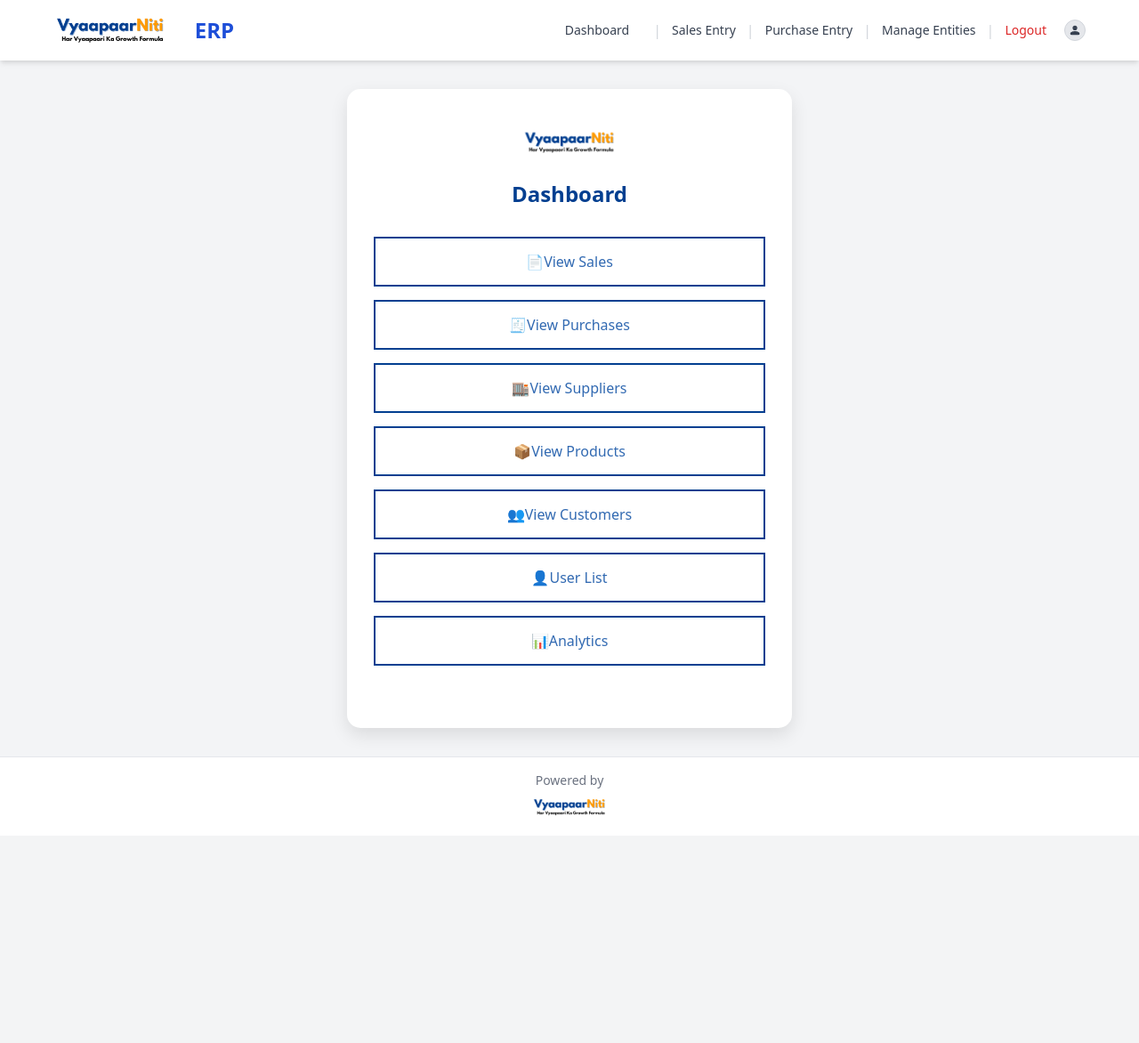
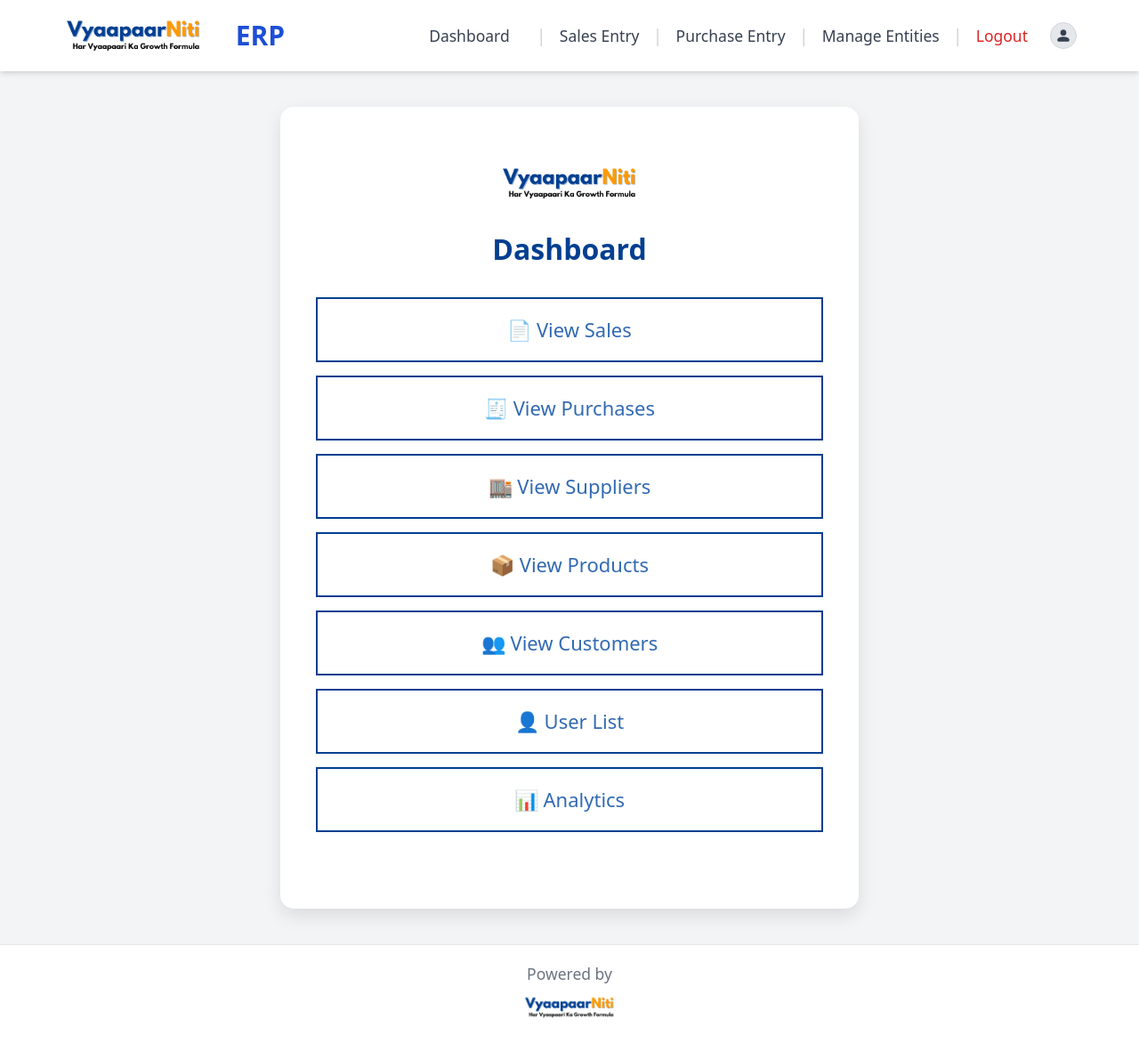
Before and after one commit to Vishwash-chauhan/ims-backup, a Flask app: page /dashboard in a window 1280 px wide. Shown: the whole page at 89% size. Before the commit the page ends 916 px from the top, so only its background shows below. Run offline with Flask 3, Linux system fonts and the light colour scheme; the visitor is signed in with stand-in values (Sample User, id 1).

Commit message:
Ready For Demo

```diff
--- a/static/custom.css
+++ b/static/custom.css
@@ -1,3 +1,7 @@
+html {
+  font-size: 20px; /* Increase this value for more zoom */
+}
+
 /* Custom styles for the dynamic amount input */
 /* #partial-payment-amount display is now controlled by JS */
 
--- a/templates/dashboard.html
+++ b/templates/dashboard.html
@@ -1,19 +1,19 @@
 {% extends 'base.html' %}
 {% block content %}
   <div style="display: flex; justify-content: center; align-items: center; min-height: 80vh; flex-direction: column;">
-    <div class="container" style="background-color: #fff; padding: 40px 30px; border-radius: 15px; max-width: 500px; width: 90%; box-shadow: 0 8px 20px rgba(0,0,0,0.1); text-align: center;">
+    <div class="container" style="background-color: #fff; padding: 56px 40px; border-radius: 15px; max-width: 650px; width: 95%; box-shadow: 0 8px 20px rgba(0,0,0,0.1); text-align: center;">
       <div style="display: flex; justify-content: center; align-items: center; width: 100%;">
-        <img src="{{ url_for('static', filename='images/logo.png') }}" alt="App Logo" class="logo" style="max-width: 120px; margin-bottom: 20px; display: block;">
+        <img src="{{ url_for('static', filename='images/logo.png') }}" alt="App Logo" class="logo" style="max-width: 180px; margin-bottom: 20px; display: block;">
       </div>
-      <h1 style="font-size: 24px; color: #023f90; margin-bottom: 30px; font-weight: bold;">Dashboard</h1>
+      <h1 style="font-size: 1.6rem; color: #023f90; margin-bottom: 30px; font-weight: bold;">Dashboard</h1>
       <div class="menu" style="display: grid; gap: 15px; margin-bottom: 30px;">
-        <a href="{{ url_for('main.sales_invoice_list') }}" style="display: block; padding: 14px; background-color: white; color: #326ab2; text-decoration: none; border: 2px solid #023f90; border-radius: 0; font-size: 16px; transition: background-color 0.3s ease, color 0.3s ease;"><span aria-hidden="true">📄</span>View Sales</a>
-        <a href="{{ url_for('main.purchase_transactions') }}" style="display: block; padding: 14px; background-color: white; color: #326ab2; text-decoration: none; border: 2px solid #023f90; border-radius: 0; font-size: 16px; transition: background-color 0.3s ease, color 0.3s ease;"><span aria-hidden="true">🧾</span>View Purchases</a>
-        <a href="{{ url_for('main.supplier_list') }}" style="display: block; padding: 14px; background-color: white; color: #326ab2; text-decoration: none; border: 2px solid #023f90; border-radius: 0; font-size: 16px; transition: background-color 0.3s ease, color 0.3s ease;"><span aria-hidden="true">🏬</span>View Suppliers</a>
-        <a href="{{ url_for('main.product_list') }}" style="display: block; padding: 14px; background-color: white; color: #326ab2; text-decoration: none; border: 2px solid #023f90; border-radius: 0; font-size: 16px; transition: background-color 0.3s ease, color 0.3s ease;"><span aria-hidden="true">📦</span>View Products</a>
-        <a href="{{ url_for('main.customer_list') }}" style="display: block; padding: 14px; background-color: white; color: #326ab2; text-decoration: none; border: 2px solid #023f90; border-radius: 0; font-size: 16px; transition: background-color 0.3s ease, color 0.3s ease;"><span aria-hidden="true">👥</span>View Customers</a>
-        <a href="{{ url_for('main.user_list') }}" style="display: block; padding: 14px; background-color: white; color: #326ab2; text-decoration: none; border: 2px solid #023f90; border-radius: 0; font-size: 16px; transition: background-color 0.3s ease, color 0.3s ease;"><span aria-hidden="true">👤</span>User List</a>
-        <a href="{{ url_for('main.analytics') }}" style="display: block; padding: 14px; background-color: white; color: #326ab2; text-decoration: none; border: 2px solid #023f90; border-radius: 0; font-size: 16px; transition: background-color 0.3s ease, color 0.3s ease;"><span aria-hidden="true">📊</span>Analytics</a>
+        <a href="{{ url_for('main.sales_invoice_list') }}" style="display: block; padding: 18px; background-color: white; color: #326ab2; text-decoration: none; border: 2px solid #023f90; border-radius: 0; font-size: 1.1rem; transition: background-color 0.3s ease, color 0.3s ease;"><span aria-hidden="true">📄</span> View Sales</a>
+        <a href="{{ url_for('main.purchase_transactions') }}" style="display: block; padding: 18px; background-color: white; color: #326ab2; text-decoration: none; border: 2px solid #023f90; border-radius: 0; font-size: 1.1rem; transition: background-color 0.3s ease, color 0.3s ease;"><span aria-hidden="true">🧾</span> View Purchases</a>
+        <a href="{{ url_for('main.supplier_list') }}" style="display: block; padding: 18px; background-color: white; color: #326ab2; text-decoration: none; border: 2px solid #023f90; border-radius: 0; font-size: 1.1rem; transition: background-color 0.3s ease, color 0.3s ease;"><span aria-hidden="true">🏬</span> View Suppliers</a>
+        <a href="{{ url_for('main.product_list') }}" style="display: block; padding: 18px; background-color: white; color: #326ab2; text-decoration: none; border: 2px solid #023f90; border-radius: 0; font-size: 1.1rem; transition: background-color 0.3s ease, color 0.3s ease;"><span aria-hidden="true">📦</span> View Products</a>
+        <a href="{{ url_for('main.customer_list') }}" style="display: block; padding: 18px; background-color: white; color: #326ab2; text-decoration: none; border: 2px solid #023f90; border-radius: 0; font-size: 1.1rem; transition: background-color 0.3s ease, color 0.3s ease;"><span aria-hidden="true">👥</span> View Customers</a>
+        <a href="{{ url_for('main.user_list') }}" style="display: block; padding: 18px; background-color: white; color: #326ab2; text-decoration: none; border: 2px solid #023f90; border-radius: 0; font-size: 1.1rem; transition: background-color 0.3s ease, color 0.3s ease;"><span aria-hidden="true">👤</span> User List</a>
+        <a href="{{ url_for('main.analytics') }}" style="display: block; padding: 18px; background-color: white; color: #326ab2; text-decoration: none; border: 2px solid #023f90; border-radius: 0; font-size: 1.1rem; transition: background-color 0.3s ease, color 0.3s ease;"><span aria-hidden="true">📊</span> Analytics</a>
       </div>
     </div>
   </div>
```
Also changed, not shown: templates/analytics.html (+2 -45 lines), templates/index.html (+7 -6 lines), templates/manage_entities.html (+8 -7 lines), static/images/ecommerce-dashboard.png (added).
